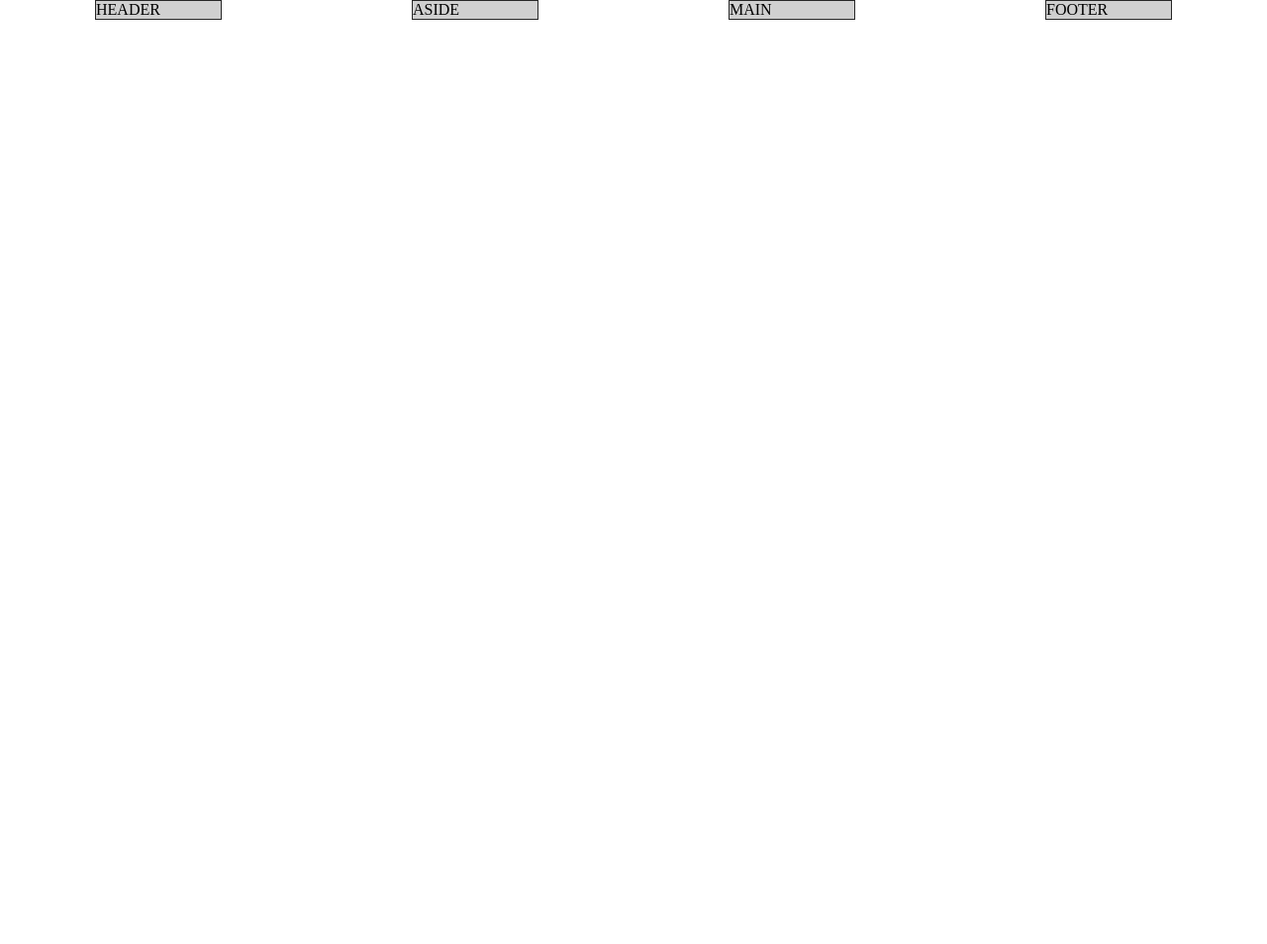
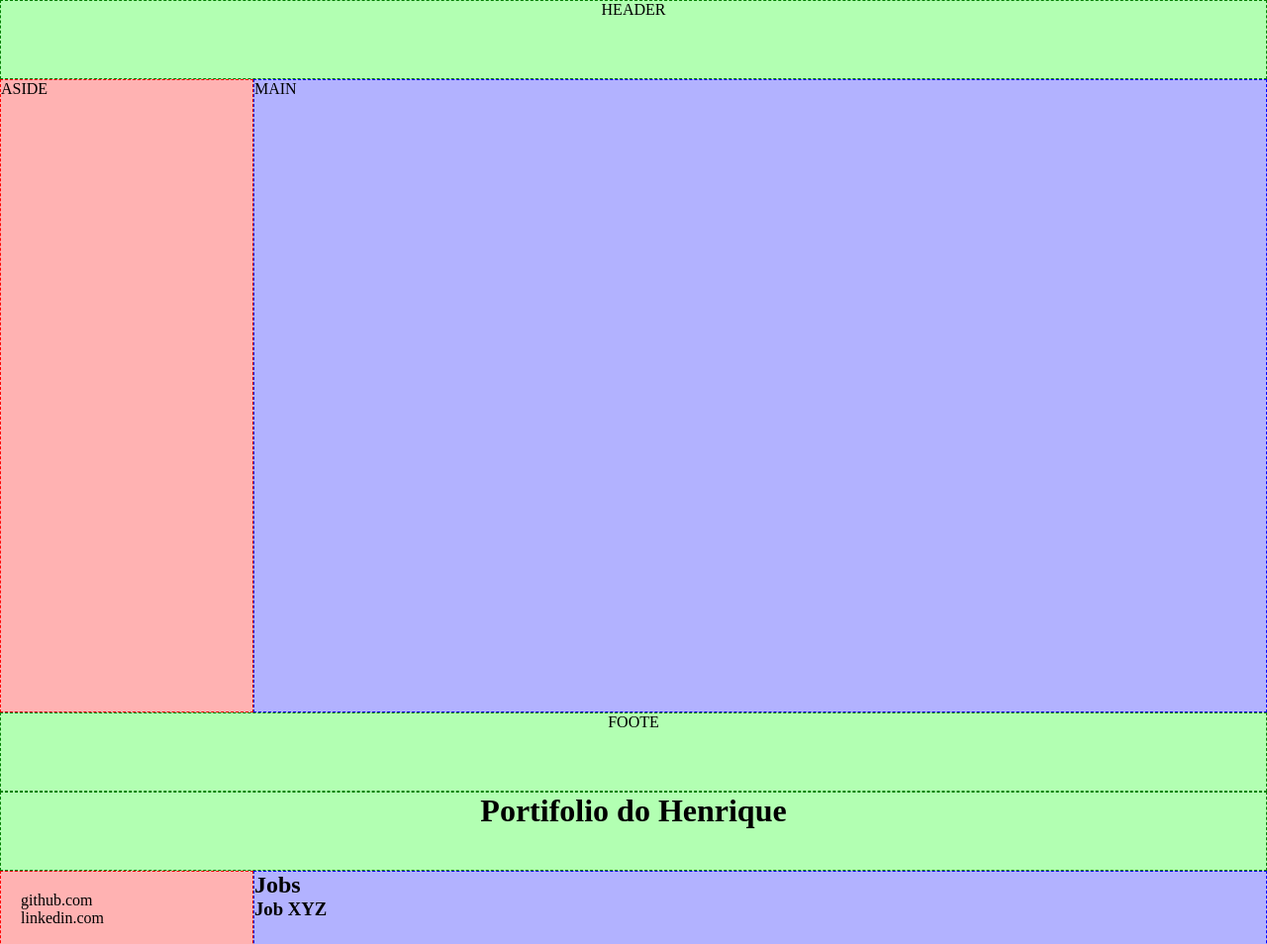
Before and after one commit to Hblutau/meu-portifolio, a plain HTML site: page index.html in a window 1280 px wide. Shown: the top 954 px of the page at 99% size. Before the commit the page ends 800 px from the top, so only its background shows below. Drawn offline with Linux system fonts and the light colour scheme.

Commit message:
meu-portifolio

```diff
--- a/assets/css/style.css
+++ b/assets/css/style.css
@@ -1,34 +1,59 @@
-
 * {
     margin: 0;
     padding: 0;
     box-sizing: border-box;
     scroll-behavior: smooth;
 }
+ul {
+    list-style: none;
+}
 body {
     display: flex;
-    /* flex-direction: row;
-    flex-wrap: wrap; */
     flex-flow: row wrap;
-    justify-content: space-around;
-    align-items: flex-start;
+    justify-content: space-between;
+    align-items: stretch;
     height: 100vh;
 }
 header, footer {
-    border: 1.5px solid rgb(39, 39, 39);
-    background-color: rgba(100, 100, 100, 0.3);
-    width: 10%;
-    /* height: 10vh; */
+    border: 1px dashed green;
+    background-color: rgba(0,255,0,0.3);
+    flex: 1 0 100%;
+    height: 10vh;
+    text-align: center;
+}
+footer ul {
+    display: flex;
+    flex-flow: row nowrap;
+    justify-content: space-evenly;
+    align-items: center;
+}
+footer ul li {
+    flex: 1 0 auto;
+    flex: 0 0 auto;
 }
 aside {
-    border: 1.5px solid  rgb(39, 39, 39);
-    background-color: rgba(100,100,100,0.3);
-    width: 10%;
-    /* height: 10vh; */
+    border: 1px dashed red;
+    background-color: rgba(255,0,0,0.3);
+    flex: 1 1 20%;
+    height: 80vh;
 }
+aside ul {
+    display: flex;
+    flex-flow: column-reverse nowrap;
+    justify-content: flex-start;
+    align-items: stretch;
+    margin: 20px;
+}
+aside ul li {
+    flex: 1 1 0;
+}
+
+#tel {
+    order: 2;
+}
+
 main {
-    border: 1.5px solid rgb(39, 39, 39);
-    background-color: rgba(100, 100, 100, 0.3);
-    width: 10%;
-    /* height: 20vh; */
+    border: 1px dashed blue;
+    background-color:rgba(0,0,255,0.3);
+    flex: 1 1 80%;
 }
--- a/index.html
+++ b/index.html
@@ -10,6 +10,25 @@
     <header>HEADER</header>
     <aside>ASIDE</aside>
     <main>MAIN</main>
-    <footer>FOOTER</footer>
+    <footer>FOOTE</footer>
 </body>
+    <header>
+        <h1> Portifolio do Henrique</h1>
+    </header>
+    <aside>
+        <ul>
+            <li>linkedin.com</li>
+            <li>github.com</li>
+            <li><blutau@visualize class="email"></blutau@visualize></li>
+        </ul>
+    </aside>
+    <main>
+        <section>
+            <h2>Jobs</h2>
+            <article>
+                <h3>Job XYZ</h3>
+                <img src="./assets/img/placeholder" alt="">
+            </article>
+        </section>
+    </main>
 </html>
```
